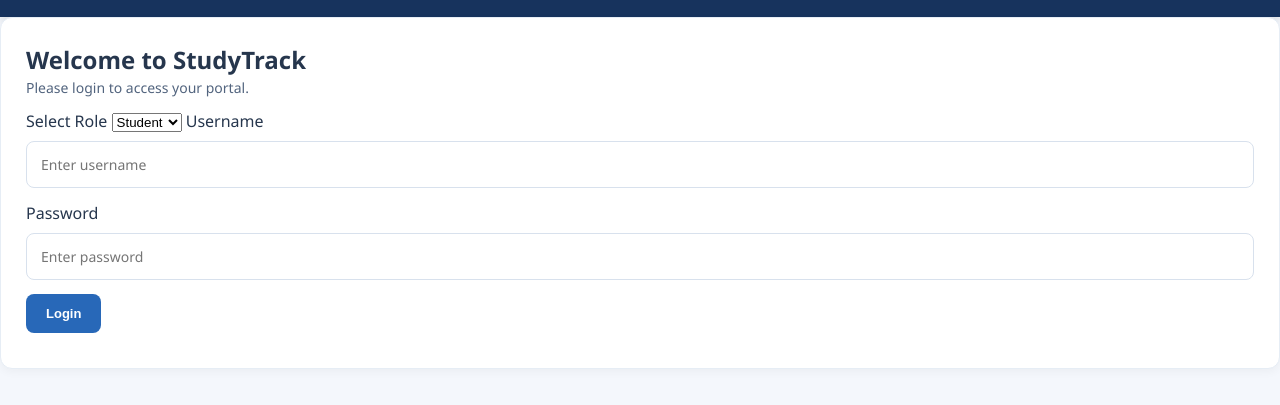
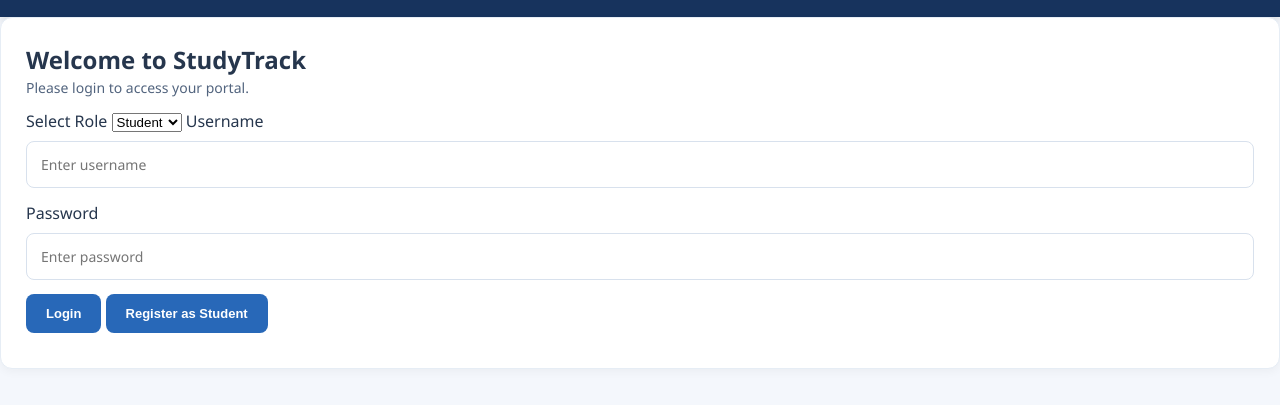
Before and after one commit to mendozasheane/Study-Track, a plain HTML site: page index.html in a window 1280 px wide. Shown: the part 83-488 px from the top of the page. Drawn offline with Linux system fonts and the light colour scheme.

Commit message:
index.html

```diff
--- a/index.html
+++ b/index.html
@@ -50,6 +50,9 @@
                 placeholder="Enter password" required>
 
             <button type="submit" class="btn">Login</button>
+            <button type="button" class="btn" id="showRegister">
+    Register as Student
+</button>
 
             <p id="loginError"></p>
 
```
